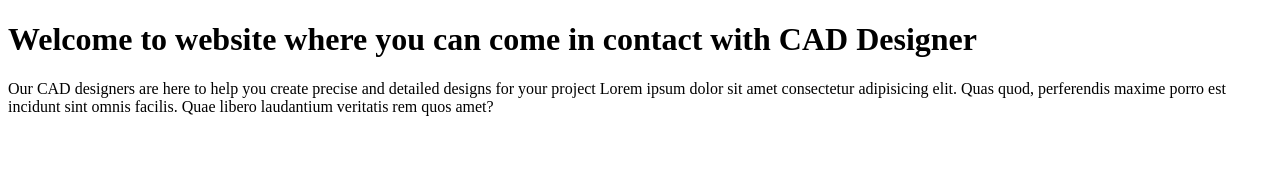
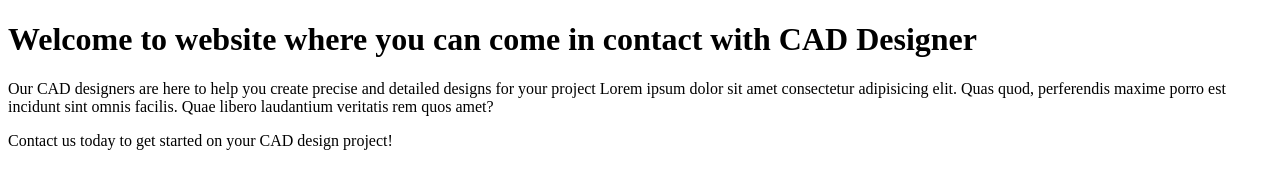
Before and after one commit to Jessyjagaban/New-publish, a plain HTML site: page index.html in a window 1280 px wide. Drawn offline with Linux system fonts and the light colour scheme.

Commit message:
added new paragraph

```diff
--- a/index.html
+++ b/index.html
@@ -9,5 +9,6 @@
     <p>Our CAD designers are here to help you create precise and detailed designs for your project
         Lorem ipsum dolor sit amet consectetur adipisicing elit. Quas quod, perferendis maxime porro est incidunt sint omnis facilis. Quae libero laudantium veritatis rem quos amet?
     </p>
+    <p>Contact us today to get started on your CAD design project!</p>
 </body>
 </html>
```
